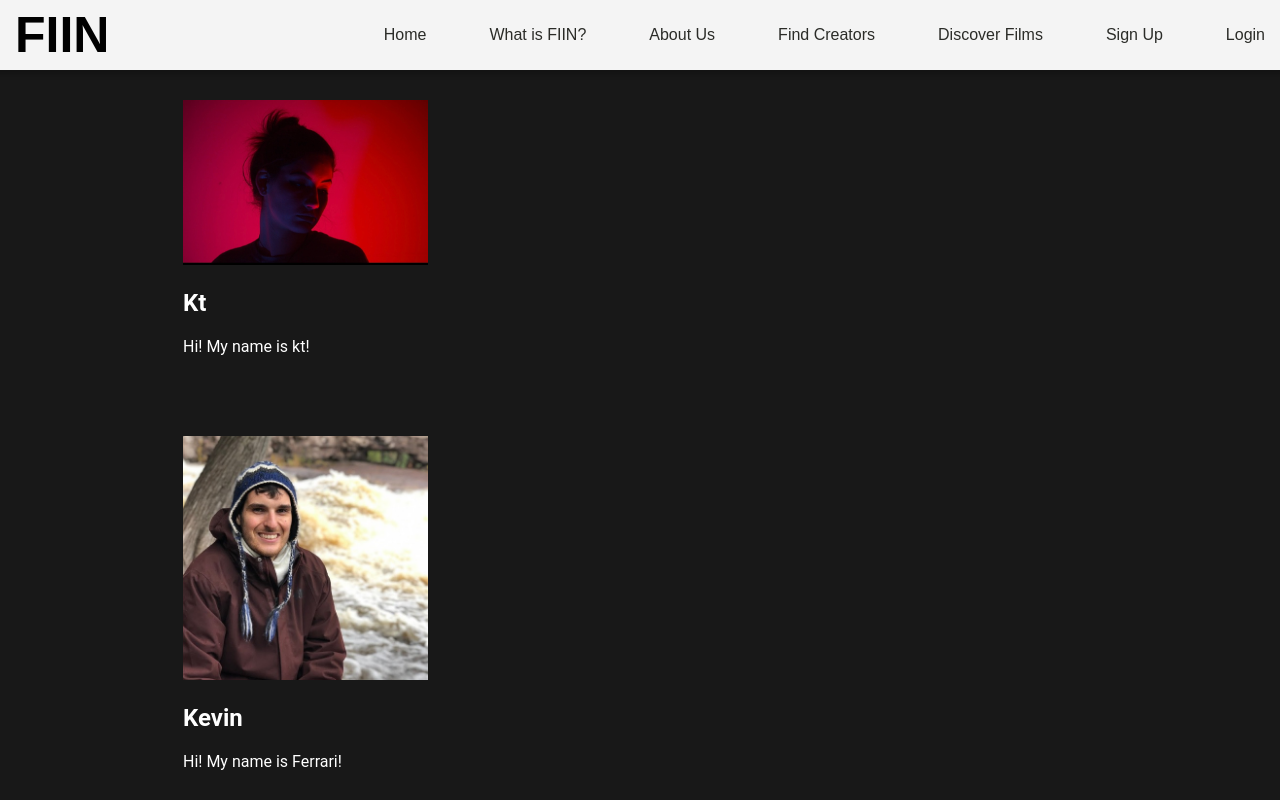
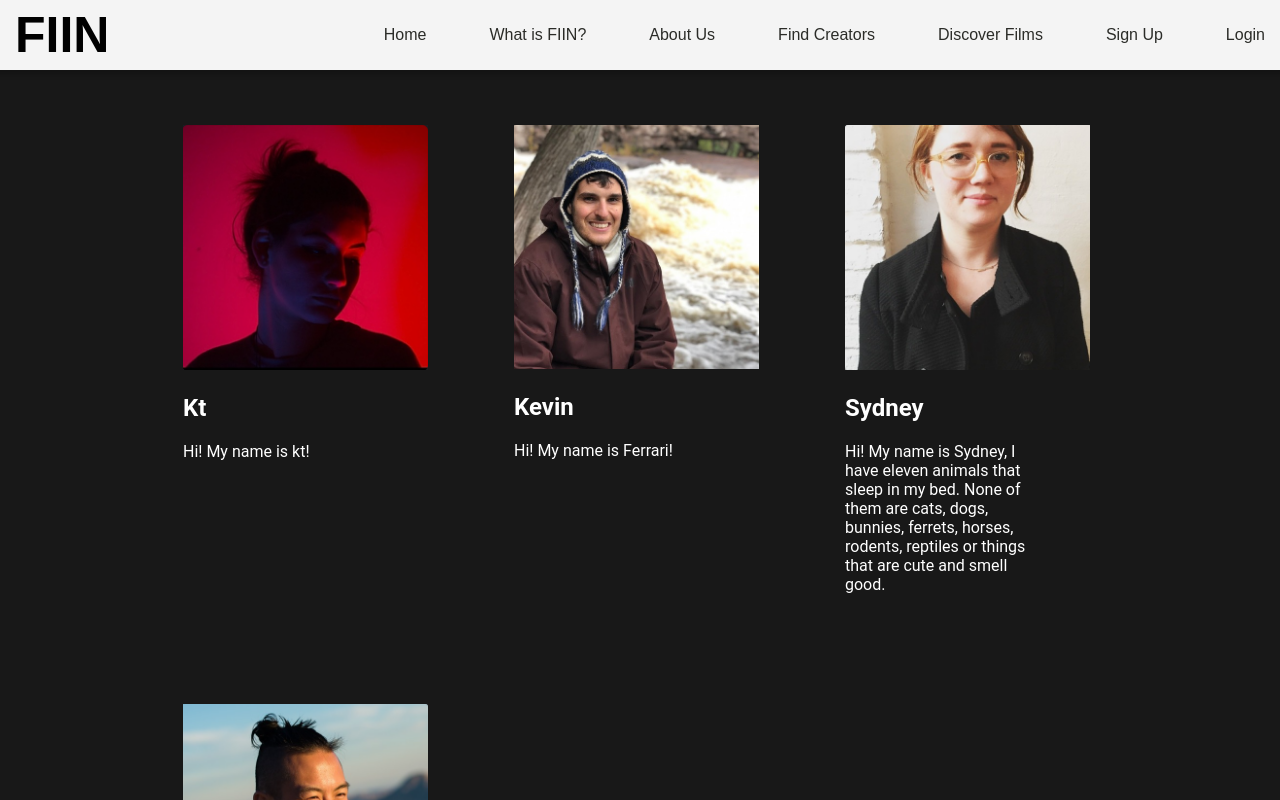
Before and after one commit to Gisaengchung/front-end, a React app: page /about-us in a window 1280 px wide. Shown: the top 800 px of the page. Built offline with nearby package versions, Linux system fonts and the light colour scheme; no server answers.

Commit message:
photo styling

```diff
--- a/src/components/aboutUs/AboutUs.css
+++ b/src/components/aboutUs/AboutUs.css
@@ -2,6 +2,14 @@
   background-color: rgb(24, 24, 24);
   margin-top: 70px;
   padding-left: 10%;
+  display: flex;
+  flex-direction: row;
+  flex-wrap: wrap;
+  grid-template-columns: 100px 50px 100px;
+  grid-template-rows: 100px auto 100px;
+  column-gap: 25px;
+  row-gap: 0px;
+
 }
 
 .personContainer {
@@ -16,7 +24,7 @@
 }
 
 img {
-  height: 5%;
+  height: 10%;
   width: 50%;
 
 }
```
Also changed, not shown: src/components/aboutUs/aboutAssets/kt.jpg.
